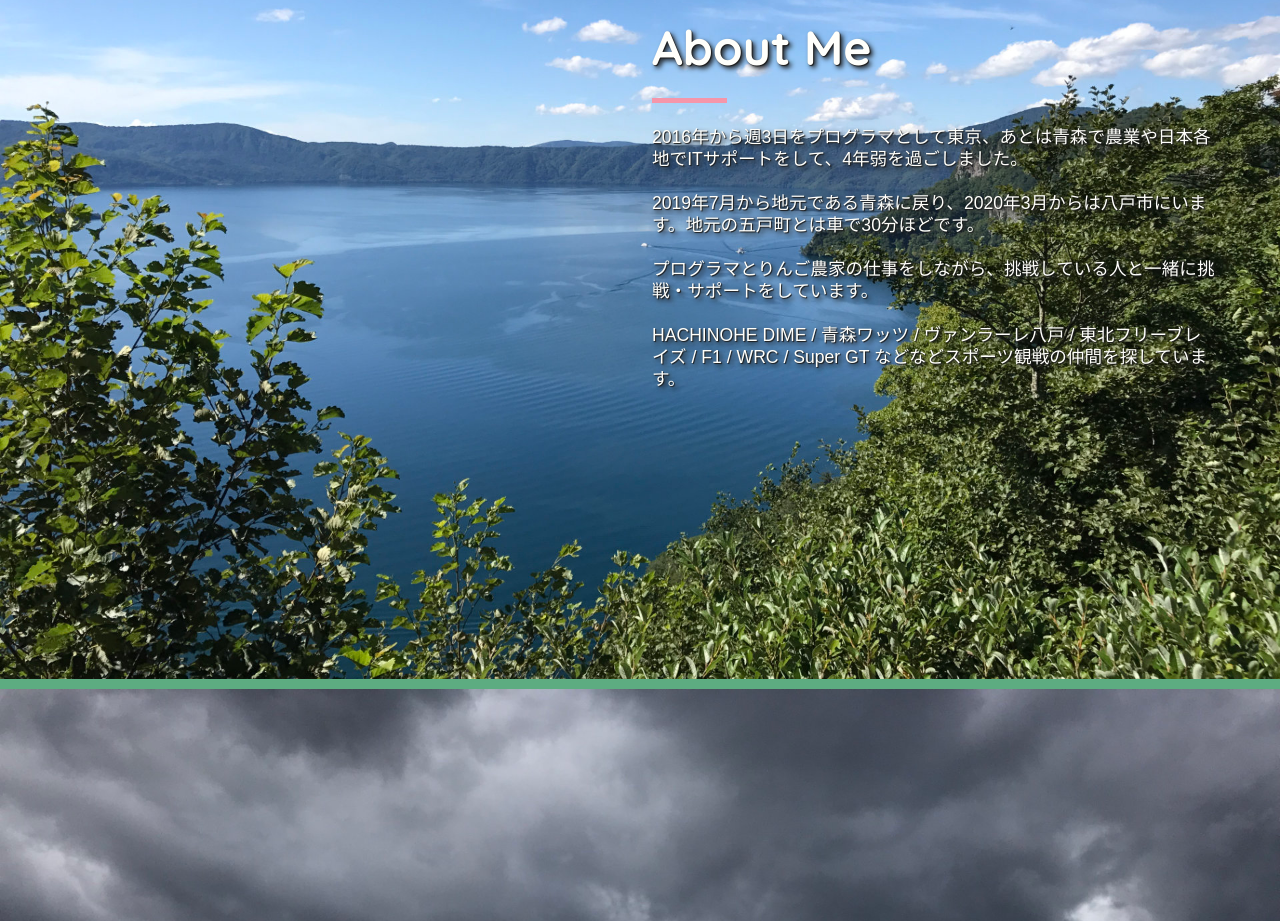
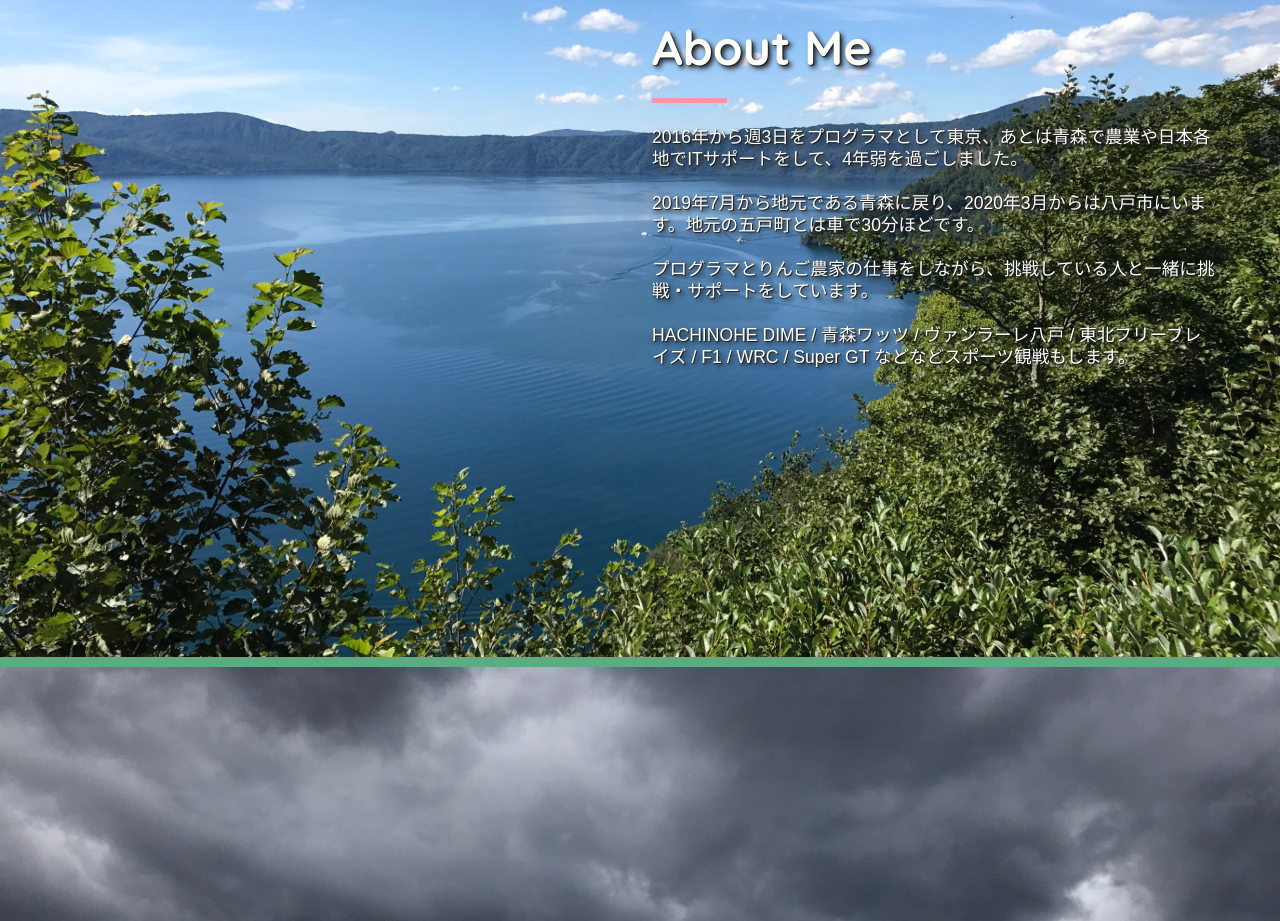
Before and after one commit to aainai/mypage, a plain HTML site: page index.html in a window 1280 px wide. Shown: the part 799-1720 px from the top of the page. Drawn offline with Linux system fonts and the light colour scheme; a web font is replaced by a local one.

Commit message:
edit message

```diff
--- a/index.html
+++ b/index.html
@@ -74,7 +74,7 @@
                 2016年から週3日をプログラマとして東京、あとは青森で農業や日本各地でITサポートをして、4年弱を過ごしました。<br><br>
                 2019年7月から地元である青森に戻り、2020年3月からは八戸市にいます。地元の五戸町とは車で30分ほどです。<br><br>
                 プログラマとりんご農家の仕事をしながら、挑戦している人と一緒に挑戦・サポートをしています。<br><br>
-                HACHINOHE DIME / 青森ワッツ / ヴァンラーレ八戸 / 東北フリーブレイズ / F1 / WRC / Super GT などなどスポーツ観戦の仲間を探しています。
+                HACHINOHE DIME / 青森ワッツ / ヴァンラーレ八戸 / 東北フリーブレイズ / F1 / WRC / Super GT などなどスポーツ観戦もします。
               </h2>
             </div>
           </div>
```
